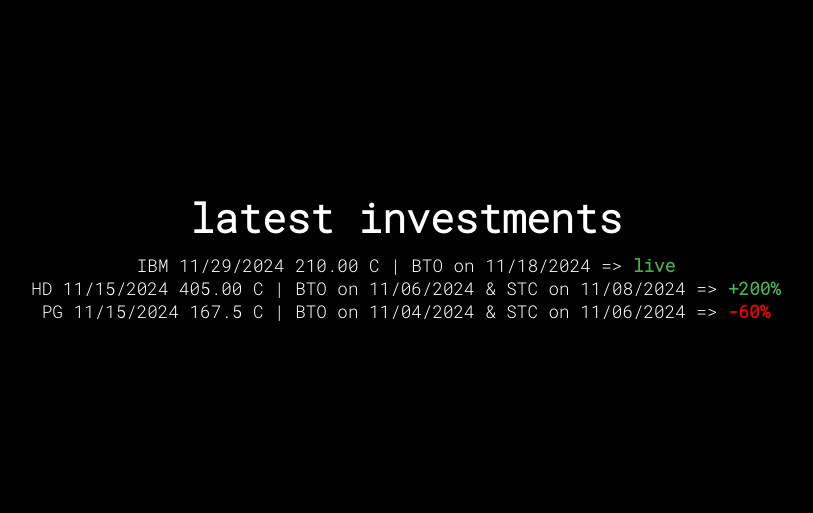
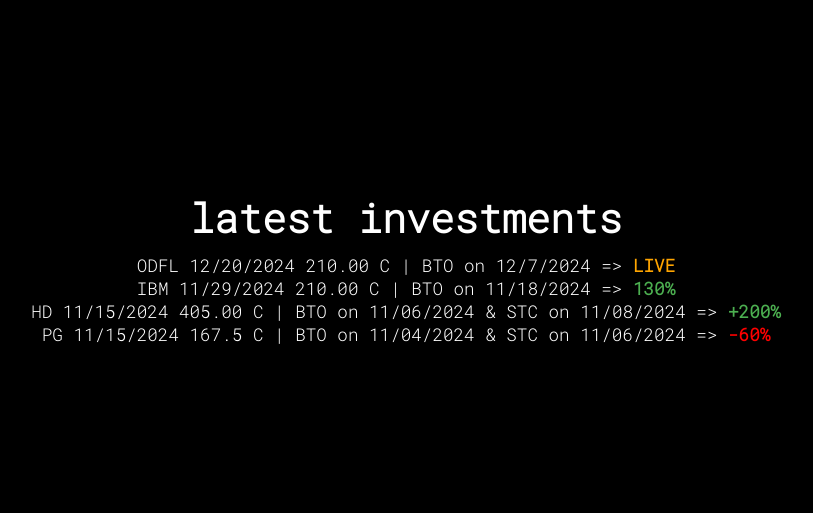
Before and after one commit to Veronicle/arrow11, a plain HTML site: page index.html in a window 1280 px wide. Shown: the part 527-1040 px from the top of the page, without its empty margins (234-1047 px from the left). Drawn offline with Linux system fonts and the light colour scheme; a script that the page names is missing.

Commit message:
more trades

```diff
--- a/index.html
+++ b/index.html
@@ -30,7 +30,8 @@
     <!-- Performance Charts Section -->
     <section class="section" id="charts-section">
         <h2>latest investments</h2>
-        <p> IBM 11/29/2024 210.00 C | BTO on 11/18/2024 => <span class="profit">live</span> </p>
+        <p> ODFL 12/20/2024 210.00 C | BTO on 12/7/2024 => <span class="live">LIVE</span> </p>
+        <p> IBM 11/29/2024 210.00 C | BTO on 11/18/2024 => <span class="profit">130%</span> </p>
         <p> HD 11/15/2024 405.00 C | BTO on 11/06/2024 & STC on 11/08/2024 => <span class="profit">+200%</span> </p>
         <p> PG 11/15/2024 167.5 C | BTO on 11/04/2024 & STC on 11/06/2024 => <span class="loss">-60%</span> </p>
 
--- a/style.css
+++ b/style.css
@@ -99,3 +99,8 @@
     color: red; /* Nice green color */
     font-weight: bold; /* Optional: makes the text stand out */
 }
+
+.live {
+    color: orange;
+    font-weight: bold;
+}
```
